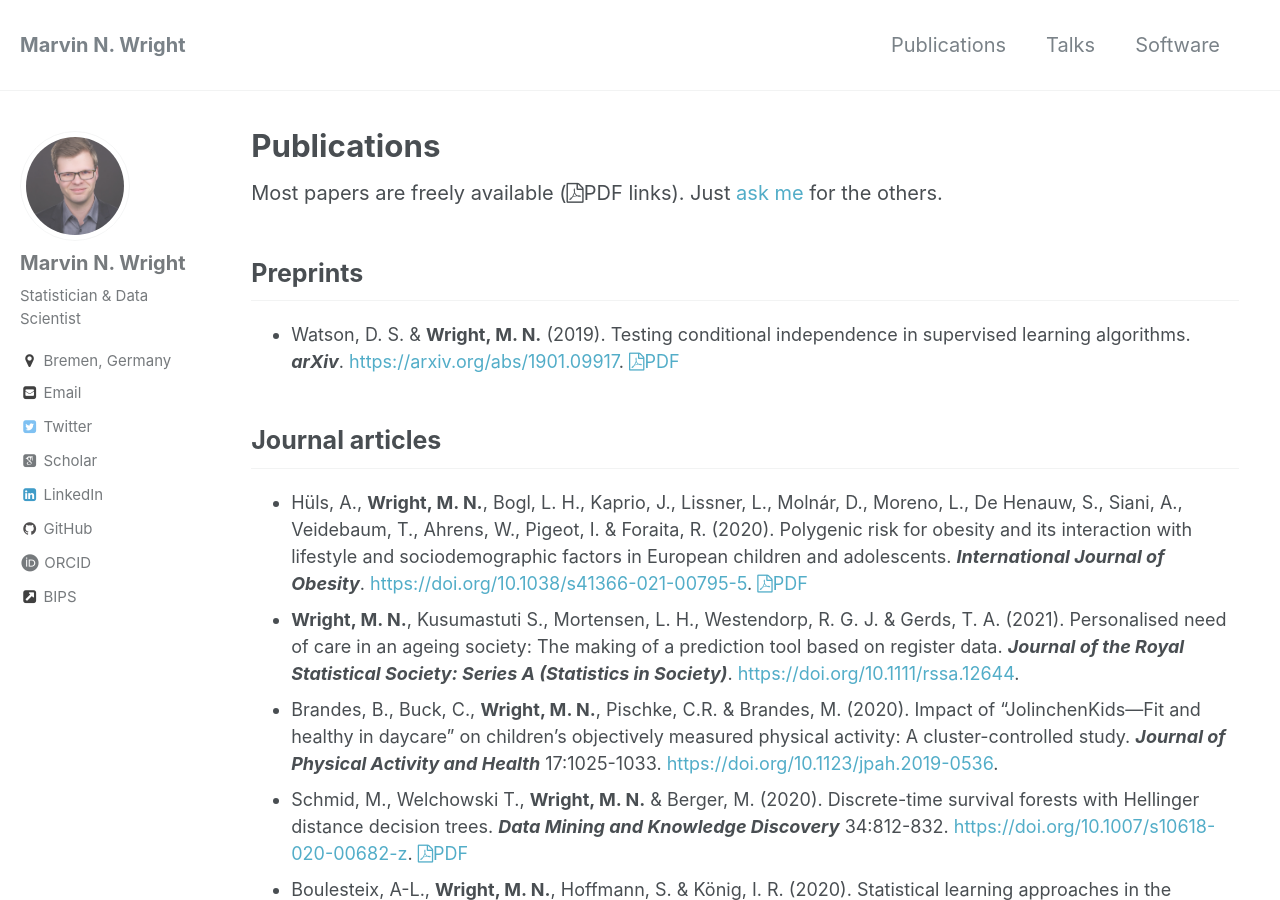
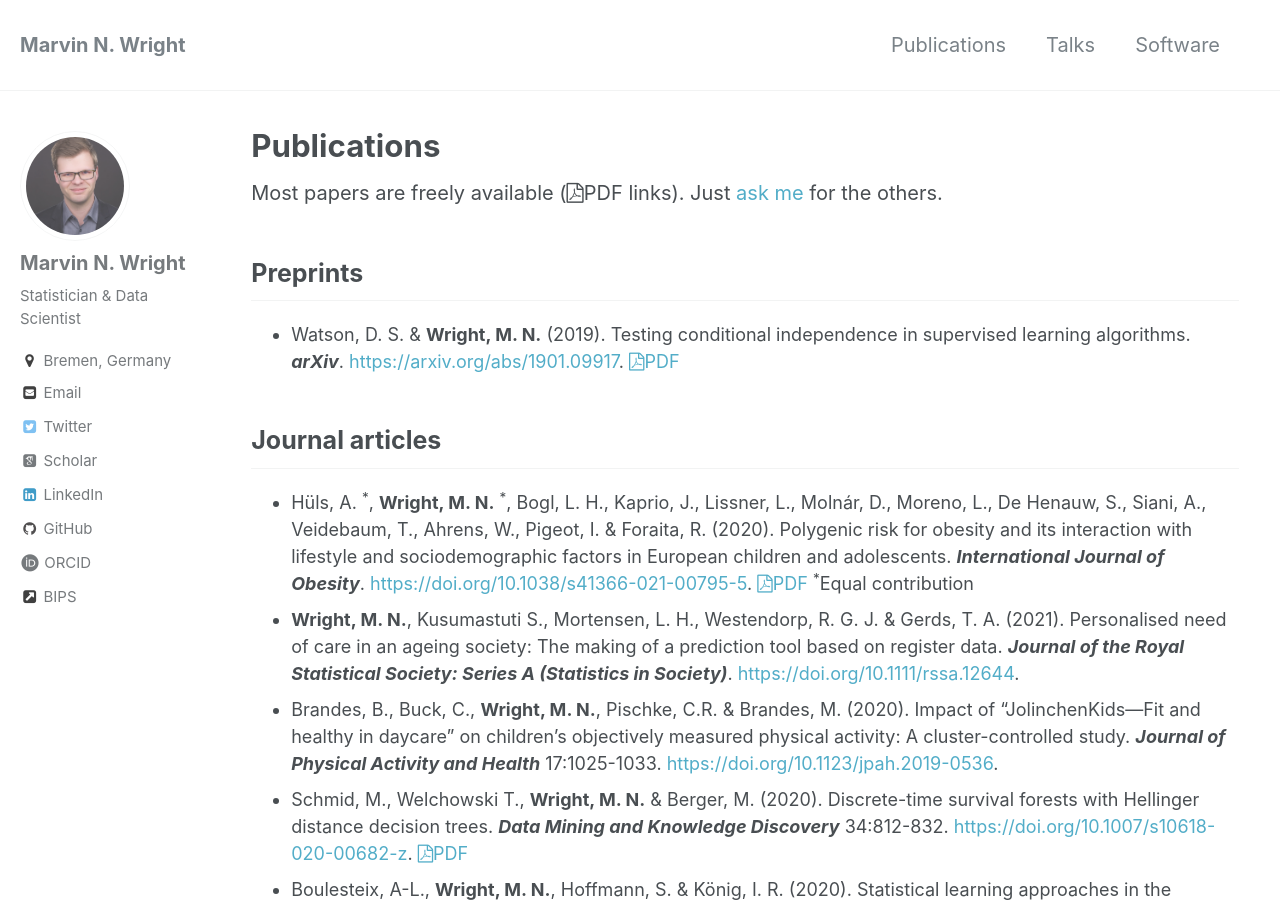
Before and after one commit to mnwright/mnwright.github.io, a Jekyll site: the page built from _pages/publications.md, in a window 1280 px wide and 900 px high. Built offline with Jekyll 4.4.1, drawn with Linux system fonts in a browser that asks for light colours; some web fonts are replaced.

Commit message:
add equal contr.

```diff
--- a/_pages/publications.md
+++ b/_pages/publications.md
@@ -9,7 +9,7 @@ Most papers are freely available (<i class="fa fa-file-pdf-o"></i>PDF links). Ju
 * {:.pub} Watson, D. S. & **Wright, M. N.** (2019). Testing conditional independence in supervised learning algorithms. ***arXiv***. <https://arxiv.org/abs/1901.09917>. <a href="https://arxiv.org/pdf/1901.09917"><i class="fa fa-file-pdf-o"></i>PDF</a>
 
 ## Journal articles
-* {:.pub} Hüls, A., **Wright, M. N.**, Bogl, L. H., Kaprio, J., Lissner, L., Molnár, D., Moreno, L., De Henauw, S., Siani, A., Veidebaum, T., Ahrens, W., Pigeot, I. & Foraita, R. (2020). Polygenic risk for obesity and its interaction with lifestyle and sociodemographic factors in European children and adolescents. ***International Journal of Obesity***. <https://doi.org/10.1038/s41366-021-00795-5>. <a href="https://www.nature.com/articles/s41366-021-00795-5.pdf"><i class="fa fa-file-pdf-o"></i>PDF</a>
+* {:.pub} Hüls, A. <sup>\*</sup>, **Wright, M. N.** <sup>\*</sup>, Bogl, L. H., Kaprio, J., Lissner, L., Molnár, D., Moreno, L., De Henauw, S., Siani, A., Veidebaum, T., Ahrens, W., Pigeot, I. & Foraita, R. (2020). Polygenic risk for obesity and its interaction with lifestyle and sociodemographic factors in European children and adolescents. ***International Journal of Obesity***. <https://doi.org/10.1038/s41366-021-00795-5>. <a href="https://www.nature.com/articles/s41366-021-00795-5.pdf"><i class="fa fa-file-pdf-o"></i>PDF</a> <sup>\*</sup>Equal contribution
 * {:.pub} **Wright, M. N.**, Kusumastuti S., Mortensen, L. H., Westendorp, R. G. J. & Gerds, T. A. (2021). Personalised need of care in an ageing society: The making of a prediction tool based on register data. ***Journal of the Royal Statistical Society: Series A (Statistics in Society)***. <https://doi.org/10.1111/rssa.12644>.
 * {:.pub} Brandes, B., Buck, C., **Wright, M. N.**, Pischke, C.R. & Brandes, M. (2020).  Impact of “JolinchenKids—Fit and healthy in daycare” on children’s objectively measured physical activity: A cluster-controlled study. ***Journal of Physical Activity and Health*** 17:1025-1033. <https://doi.org/10.1123/jpah.2019-0536>.
 * {:.pub} Schmid, M., Welchowski T., **Wright, M. N.** & Berger, M. (2020). Discrete-time survival forests with Hellinger distance decision trees. ***Data Mining and Knowledge Discovery*** 34:812-832. <https://doi.org/10.1007/s10618-020-00682-z>. <a href="https://link.springer.com/content/pdf/10.1007/s10618-020-00682-z.pdf"><i class="fa fa-file-pdf-o"></i>PDF</a>
```
